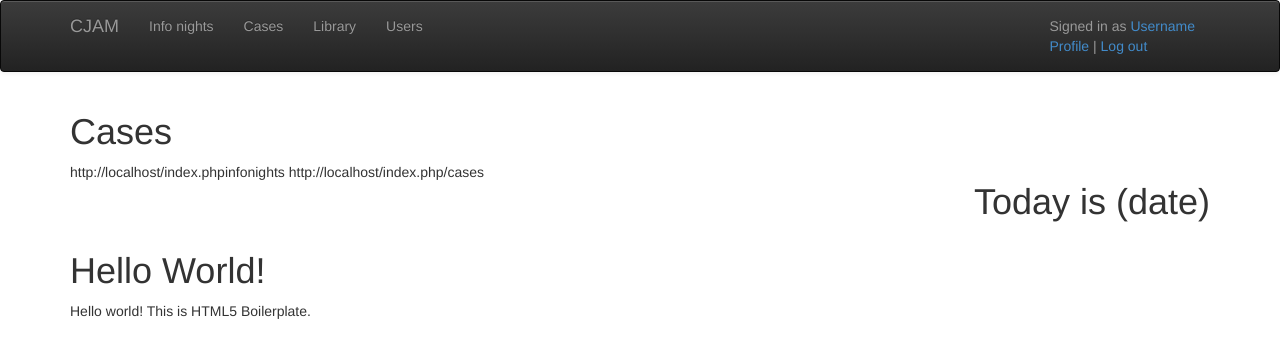
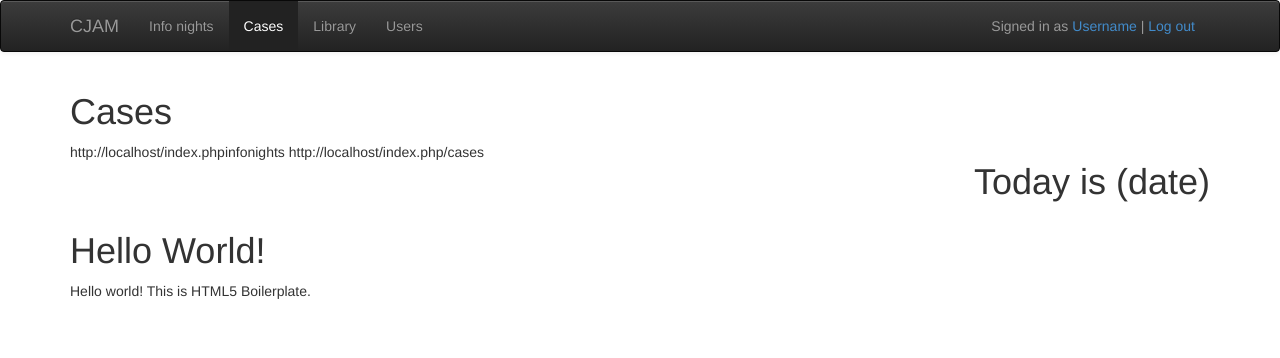
Before and after one commit to JFouellette/cjam_cm, a CodeIgniter app: page /index.php/cases in a window 1280 px wide. Shown: the top 358 px of the page. Run offline with CodeIgniter, Linux system fonts and the light colour scheme; data that the repository does not hold is empty; some libraries are stand-ins or nearby versions.

Commit message:
work with views

```diff
--- a/application/controllers/admin.php
+++ b/application/controllers/admin.php
@@ -6,7 +6,9 @@ class Admin extends CI_Controller {
 	{
 		$data['title'] = "Users";
 		$this->load->helper('url');
+		$this->load->view('head.php', $data);
 		$this->load->view('layout.php', $data);
+		$this->load->view('footer.php', $data);
 	}
 }
 
--- a/application/controllers/cases.php
+++ b/application/controllers/cases.php
@@ -6,7 +6,9 @@ class Cases extends CI_Controller {
 	{
 		$data['title'] = "Cases";
 		$this->load->helper('url');
+		$this->load->view('head.php', $data);
 		$this->load->view('layout.php', $data);
+		$this->load->view('footer.php', $data);
 	}
 }
 
--- a/application/controllers/home.php
+++ b/application/controllers/home.php
@@ -8,7 +8,9 @@ class Home extends CI_Controller {
 		$data['title'] = "Test";
 		$data['thissession'] = $this->session->userdata;
 		$this->load->helper('url');
+		$this->load->view('head.php', $data);
 		$this->load->view('layout.php', $data);
+		$this->load->view('footer.php', $data);
 	}
 }
 
--- a/application/controllers/infonights.php
+++ b/application/controllers/infonights.php
@@ -6,7 +6,9 @@ class InfoNights extends CI_Controller {
 	{
 		$data['title'] = "Info Nights";
 		$this->load->helper('url');
+		$this->load->view('head.php', $data);
 		$this->load->view('layout.php', $data);
+		$this->load->view('footer.php', $data);
 	}
 }
 
--- a/application/controllers/knowledgelibrary.php
+++ b/application/controllers/knowledgelibrary.php
@@ -6,7 +6,9 @@ class KnowledgeLibrary extends CI_Controller {
 	{
 		$data['title'] = "Library CJAM";
 		$this->load->helper('url');
+		$this->load->view('head.php', $data);
 		$this->load->view('layout.php', $data);
+		$this->load->view('footer.php', $data);
 	}
 }
 
--- a/application/controllers/login.php
+++ b/application/controllers/login.php
@@ -6,7 +6,9 @@ class Login extends CI_Controller {
 	{
 		$data['title'] = "Users";
 		$this->load->helper('url');
+		$this->load->view('head.php', $data);
 		$this->load->view('login.php', $data);
+		$this->load->view('footer.php', $data);
 	}
 }
 
--- a/application/controllers/userprofile.php
+++ b/application/controllers/userprofile.php
@@ -6,7 +6,9 @@ class UserProfile extends CI_Controller {
 	{
 		$data['title'] = "My Profile";
 		$this->load->helper('url');
+		$this->load->view('head.php', $data);
 		$this->load->view('layout.php', $data);
+		$this->load->view('footer.php', $data);
 	}
 }
 
--- /dev/null
+++ b/application/views/footer.php
@@ -0,0 +1,19 @@
+      <script src="//ajax.googleapis.com/ajax/libs/jquery/1.10.2/jquery.min.js"></script>
+      <script>window.jQuery || document.write('<script src="<?php echo base_url()."assets";?>js/vendor/jquery-1.10.2.min.js"><\/script>')</script>
+      <script src="<?php echo base_url()."assets/";?>js/vendor/jquery-1.10.2.min.js"></script>
+      <script src="<?php echo base_url()."assets/";?>js/vendor/bootstrap.min.js"></script>
+      <script src="<?php echo base_url()."assets/";?>js/plugins.js"></script>
+      <script src="<?php echo base_url()."assets/";?>js/main.js"></script>
+
+
+      <!-- Google Analytics: change UA-XXXXX-X to be your site's ID. -->
+      <script>
+      (function(b,o,i,l,e,r){b.GoogleAnalyticsObject=l;b[l]||(b[l]=
+        function(){(b[l].q=b[l].q||[]).push(arguments)});b[l].l=+new Date;
+      e=o.createElement(i);r=o.getElementsByTagName(i)[0];
+      e.src='//www.google-analytics.com/analytics.js';
+      r.parentNode.insertBefore(e,r)}(window,document,'script','ga'));
+      ga('create','UA-XXXXX-X');ga('send','pageview');
+      </script>
+  </body>
+  </html>
--- /dev/null
+++ b/application/views/head.php
@@ -0,0 +1,19 @@
+<!DOCTYPE html>
+<!--[if lt IE 7]>      <html class="no-js lt-ie9 lt-ie8 lt-ie7"> <![endif]-->
+<!--[if IE 7]>         <html class="no-js lt-ie9 lt-ie8"> <![endif]-->
+<!--[if IE 8]>         <html class="no-js lt-ie9"> <![endif]-->
+<!--[if gt IE 8]><!--> <html class="no-js"> <!--<![endif]-->
+    <head>
+        <meta charset="utf-8">
+        <meta http-equiv="X-UA-Compatible" content="IE=edge">
+        <title><?php echo $title; ?></title>
+        <meta name="" content="">
+        <meta name="viewport" content="width=device-width, initial-scale=1">
+
+        <!-- Place favicon.ico and apple-touch-icon.png in the root directory -->
+        <link rel="stylesheet" href="<?php echo base_url()."assets/";?>css/bootstrap.min.css">
+        <link rel="stylesheet" href="<?php echo base_url()."assets/";?>css/bootstrap-theme.min.css">
+        <link rel="stylesheet" href="<?php echo base_url()."assets/";?>css/main.css">
+
+        <script src="<?php echo base_url()."assets/";?>js/vendor/modernizr-2.6.2.min.js"></script>
+    </head>
--- a/application/views/layout.php
+++ b/application/views/layout.php
@@ -1,22 +1,4 @@
-<!DOCTYPE html>
-<!--[if lt IE 7]>      <html class="no-js lt-ie9 lt-ie8 lt-ie7"> <![endif]-->
-<!--[if IE 7]>         <html class="no-js lt-ie9 lt-ie8"> <![endif]-->
-<!--[if IE 8]>         <html class="no-js lt-ie9"> <![endif]-->
-<!--[if gt IE 8]><!--> <html class="no-js"> <!--<![endif]-->
-    <head>
-        <meta charset="utf-8">
-        <meta http-equiv="X-UA-Compatible" content="IE=edge">
-        <title><?php echo $title; ?></title>
-        <meta name="" content="">
-        <meta name="viewport" content="width=device-width, initial-scale=1">
 
-        <!-- Place favicon.ico and apple-touch-icon.png in the root directory -->
-        <link rel="stylesheet" href="<?php echo base_url()."assets/";?>css/bootstrap.min.css">
-        <link rel="stylesheet" href="<?php echo base_url()."assets/";?>css/bootstrap-theme.min.css">
-        <link rel="stylesheet" href="<?php echo base_url()."assets/";?>css/main.css">
-
-        <script src="<?php echo base_url()."assets/";?>js/vendor/modernizr-2.6.2.min.js"></script>
-    </head>
     <body>
         <!--[if lt IE 7]>
             <p class="browsehappy">You are using an <strong>outdated</strong> browser. Please <a href="http://browsehappy.com/">upgrade your browser</a> to improve your experience.</p>
@@ -39,12 +21,11 @@
         <div class="navbar-collapse collapse">
           <ul class="nav navbar-nav">
             <li <?php if (current_url() === site_url() . "/infonights") {echo "class='active'";} ?>><a href="<?php echo site_url('infonights'); ?>">Info nights</a></li>
-            <li><a href="<?php echo site_url('cases'); ?>">Cases</a></li>
-            <li><a href="<?php echo site_url('knowledgelibrary'); ?>">Library</a></li>
-            <li><a href="<?php echo site_url('admin') ?>">Users</a></li>
+            <li <?php if (current_url() === site_url() . "/cases") {echo "class='active'";} ?>><a href="<?php echo site_url('cases'); ?>">Cases</a></li>
+            <li <?php if (current_url() === site_url() . "/knowledgelibrary") {echo "class='active'";} ?>><a href="<?php echo site_url('knowledgelibrary'); ?>">Library</a></li>
+            <li <?php if (current_url() === site_url() . "/admin") {echo "class='active'";} ?>><a href="<?php echo site_url('admin') ?>">Users</a></li>
           </ul>
-            <p class="navbar-text pull-right">Signed in as <a href="<?php echo site_url('userprofile'); ?>">Username</a> <br/>
-                <a href="<?php echo site_url('userprofile'); ?>">Profile</a> | <a href="#">Log out</a></p>
+            <p class="navbar-text pull-right">Signed in as <a href="<?php echo site_url('userprofile'); ?>">Username</a> | <a href="#">Log out</a></p>
         </div><!--/.navbar-collapse -->
       </div>
     </div>
@@ -64,25 +45,7 @@
         <div class="container">
             <h1>Hello World!</h1>
             <p>Hello world! This is HTML5 Boilerplate.</p>
-            <p><?php echo $thissession; ?></p>
         </div> <!-- /.container -->
 
 
-       <script src="//ajax.googleapis.com/ajax/libs/jquery/1.10.2/jquery.min.js"></script>
-        <script>window.jQuery || document.write('<script src="<?php echo base_url()."assets";?>js/vendor/jquery-1.10.2.min.js"><\/script>')</script>
-        <script src="<?php echo base_url()."assets/";?>js/vendor/jquery-1.10.2.min.js"></script>
-        <script src="<?php echo base_url()."assets/";?>js/plugins.js"></script>
-        <script src="<?php echo base_url()."assets/";?>js/main.js"></script>
-        <script src="<?php echo base_url()."assets/";?>js/vendor/bootstrap.min.js"></script>
-
-        <!-- Google Analytics: change UA-XXXXX-X to be your site's ID. -->
-        <script>
-            (function(b,o,i,l,e,r){b.GoogleAnalyticsObject=l;b[l]||(b[l]=
-            function(){(b[l].q=b[l].q||[]).push(arguments)});b[l].l=+new Date;
-            e=o.createElement(i);r=o.getElementsByTagName(i)[0];
-            e.src='//www.google-analytics.com/analytics.js';
-            r.parentNode.insertBefore(e,r)}(window,document,'script','ga'));
-            ga('create','UA-XXXXX-X');ga('send','pageview');
-        </script>
-    </body>
-</html>
+<!-- body et html closed in footer.php -->
```
